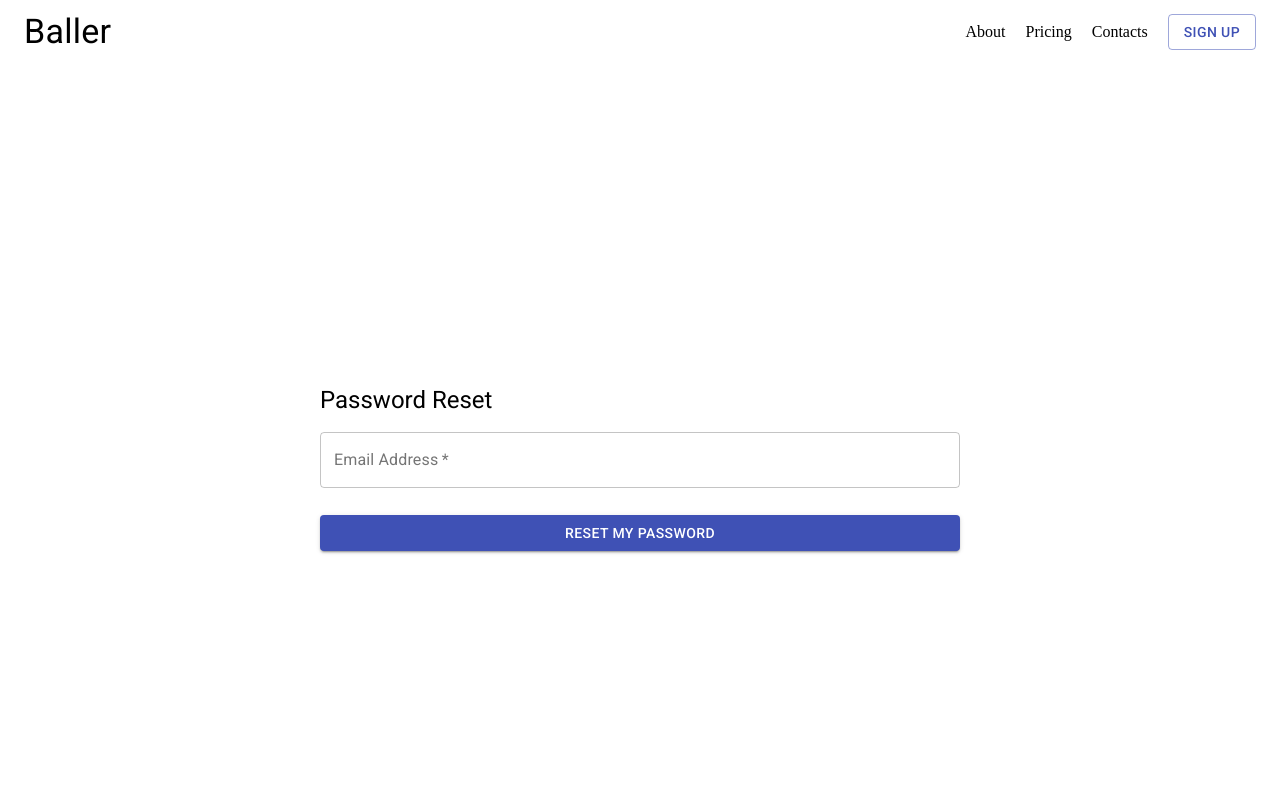
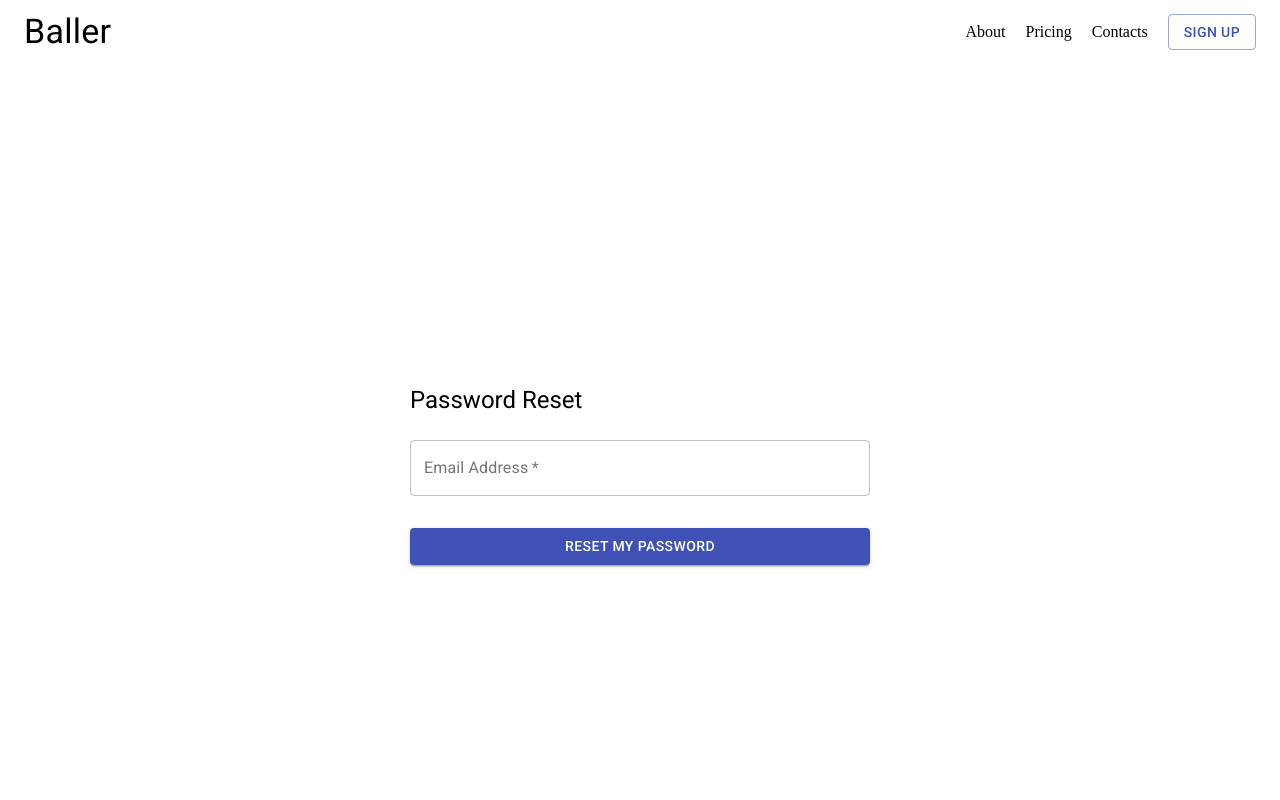
Before and after one commit to DariusPirvulescu/goco-test-client, a React (Create React App) app: page /reset in a window 1280 px wide. Shown: the top 800 px of the page. Built offline with nearby package versions, Linux system fonts and the light colour scheme.

Commit message:
Implement error and success Alert on forms

```diff
--- a/src/components/molecules/LoginForm.js
+++ b/src/components/molecules/LoginForm.js
@@ -2,11 +2,12 @@ import React, { useState, useEffect, useContext } from 'react';
 
 import { makeStyles } from '@material-ui/core/styles';
 import { Avatar, Typography, Button, Grid } from '@material-ui/core';
+import Alert from '@material-ui/lab/Alert';
 import LockOutlinedIcon from '@material-ui/icons/LockOutlined';
-import LoadSpinner from 'components/atoms/LoadSpinner';
 import { Link } from 'react-router-dom';
 
 import TextInput from 'components/atoms/TextInput';
+import LoadSpinner from 'components/atoms/LoadSpinner';
 
 import { UserContext } from 'contexts/userContext';
 import { usePostFetch } from 'customHooks/usePostFetch';
@@ -19,19 +20,19 @@ const useStyles = makeStyles((theme) => ({
     margin: theme.spacing(5, 2),
     [theme.breakpoints.up('sm')]: {
       margin: theme.spacing(5),
-    }
+    },
   },
   avatar: {
     margin: theme.spacing(1),
-    backgroundColor: theme.palette.secondary.main
+    backgroundColor: theme.palette.secondary.main,
   },
   form: {
     width: '100%',
-    marginTop: theme.spacing(1)
+    marginTop: theme.spacing(1),
   },
   submit: {
-    margin: theme.spacing(3, 0, 2)
-  }
+    margin: theme.spacing(3, 0, 2),
+  },
 }));
 
 const LoginForm = () => {
@@ -91,10 +92,10 @@ const LoginForm = () => {
           name="password"
           type="password"
         />
+        {res.error && <Alert severity="error">{res.error && res.error}</Alert>}
 
-        <h3>{res.error && res.error.message}</h3>
         {res.loading ? (
-          <LoadSpinner alignCenter/>
+          <LoadSpinner alignCenter />
         ) : (
           <Button
             type="submit"
@@ -111,10 +112,7 @@ const LoginForm = () => {
             <Link to="/reset">Forgot password ?</Link>
           </Grid>
           <Grid item>
-          <span>
-            {'Don\'t have an account?'}
-          </span>
-          {' '}
+            <span>{'Don\'t have an account?'}</span>{' '}
             <Link to="/register">{'Sign Up'}</Link>
           </Grid>
         </Grid>
--- a/src/components/molecules/RegisterForm.js
+++ b/src/components/molecules/RegisterForm.js
@@ -8,6 +8,7 @@ import {
 
 import { makeStyles } from '@material-ui/core/styles';
 import Grid from '@material-ui/core/Grid';
+import Alert from '@material-ui/lab/Alert'
 import LockOutlinedIcon from '@material-ui/icons/LockOutlined';
 import { Link } from 'react-router-dom';
 
@@ -24,7 +25,7 @@ const useStyles = makeStyles((theme) => ({
     alignItems: 'center',
     margin: theme.spacing(2, 2),
     [theme.breakpoints.up('sm')]: {
-      margin: theme.spacing(5),
+      margin: theme.spacing(2, 5),
     }
   },
   avatar: {
@@ -125,12 +126,16 @@ const RegisterForm = () => {
             id="password-confirm"
             autoComplete="current-password"
           />
-          {/* <FormControlLabel
-            control={<Checkbox value="remember" color="primary" />}
-            label="Remember me"
-          /> */}
-          <h3>{res.error}</h3>
-          <h3>{error}</h3>
+          {res.error &&
+            <Alert severity="error">
+              {res.error.message}
+            </Alert>
+          }
+          {error &&
+            <Alert severity="info">
+              {error}
+            </Alert>
+          }
           {res.loading ? (
             <LoadSpinner alignCenter />
           ) : (
--- a/src/components/molecules/ResetPasswordForm.js
+++ b/src/components/molecules/ResetPasswordForm.js
@@ -1,27 +1,34 @@
 import React, { useState, useContext, useEffect } from 'react';
 
-import {
-  Typography,
-  Button,
-} from '@material-ui/core';
+import { Typography, Button } from '@material-ui/core';
 
 import { makeStyles } from '@material-ui/core/styles';
-
+import Alert from '@material-ui/lab/Alert';
 import TextInput from 'components/atoms/TextInput';
 import LoadSpinner from 'components/atoms/LoadSpinner';
 
 import { usePostFetch } from 'customHooks/usePostFetch';
 import { UserContext } from 'contexts/userContext';
 
-const useStyles = makeStyles({
+const useStyles = makeStyles(theme => ({
   authCard: {
-    width: '50%',
+    width: '90%',
     margin: 'auto',
+    [theme.breakpoints.up('sm')]: {
+      maxWidth: 460
+    }
   },
-});
+  resetFormContainer: {
+    width: '100%',
+    marginTop: theme.spacing(1)
+  },
+  submit: {
+    margin: theme.spacing(3, 0, 2)
+  }
+}));
 
 const ResetPasswordForm = () => {
-  const { providedUser } = useContext(UserContext)
+  const { providedUser } = useContext(UserContext);
 
   const classes = useStyles();
   const [email, setEmail] = useState('');
@@ -31,9 +38,9 @@ const ResetPasswordForm = () => {
   const handleSubmit = (e) => {
     e.preventDefault();
 
-    const body = {email: email}
+    const body = { email: email };
 
-    sendRequest('/reset-password', body)
+    sendRequest('/reset-password', body);
   };
 
   useEffect(() => {
@@ -48,7 +55,7 @@ const ResetPasswordForm = () => {
       <Typography component="h1" variant="h5">
         Password Reset
       </Typography>
-        <form onSubmit={handleSubmit}>
+      <form onSubmit={handleSubmit} className={classes.resetFormContainer}>
         <TextInput
           onChange={(e) => setEmail(e.target.value)}
           value={email}
@@ -60,19 +67,16 @@ const ResetPasswordForm = () => {
           autoFocus
         />
 
-          <h3>{res.error && res.error.message}</h3>
-          <h3>{res.data && res.data.message}</h3>
-          <div>
-
-
-          {res.loading ?
+        {res.data && <Alert severity="success">{res.data.message}</Alert>}
+        {res.error && <Alert severity="error">{res.error}</Alert>}
+        <div className={classes.submit}>
+          {res.loading ? (
             <LoadSpinner />
-            :
+          ) : (
             <Button type="submit" fullWidth variant="contained" color="primary">
               Reset my password
             </Button>
-          }
-
+          )}
         </div>
       </form>
     </div>
```
Lines whose indentation alone changed are shown as unchanged.
